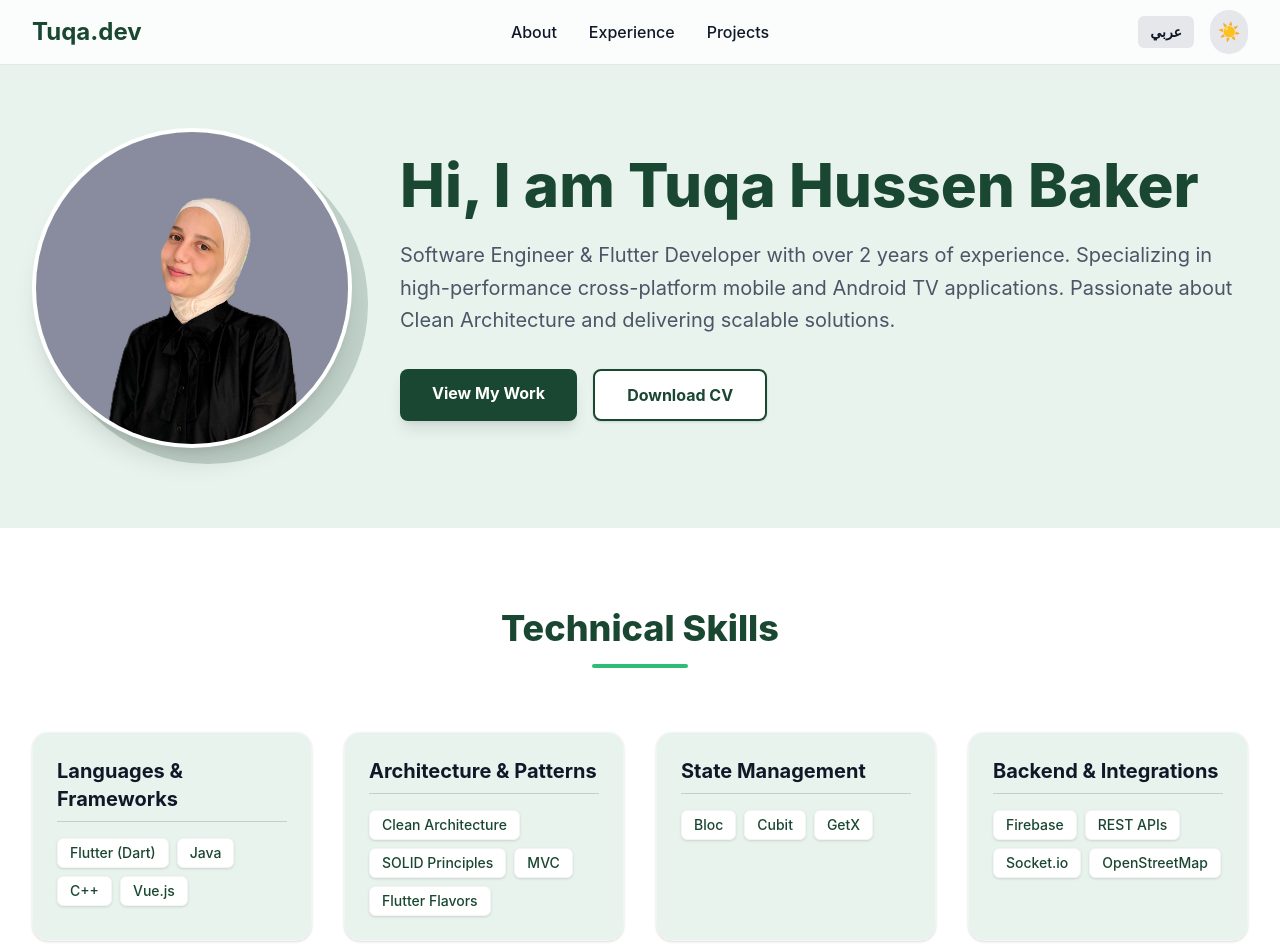
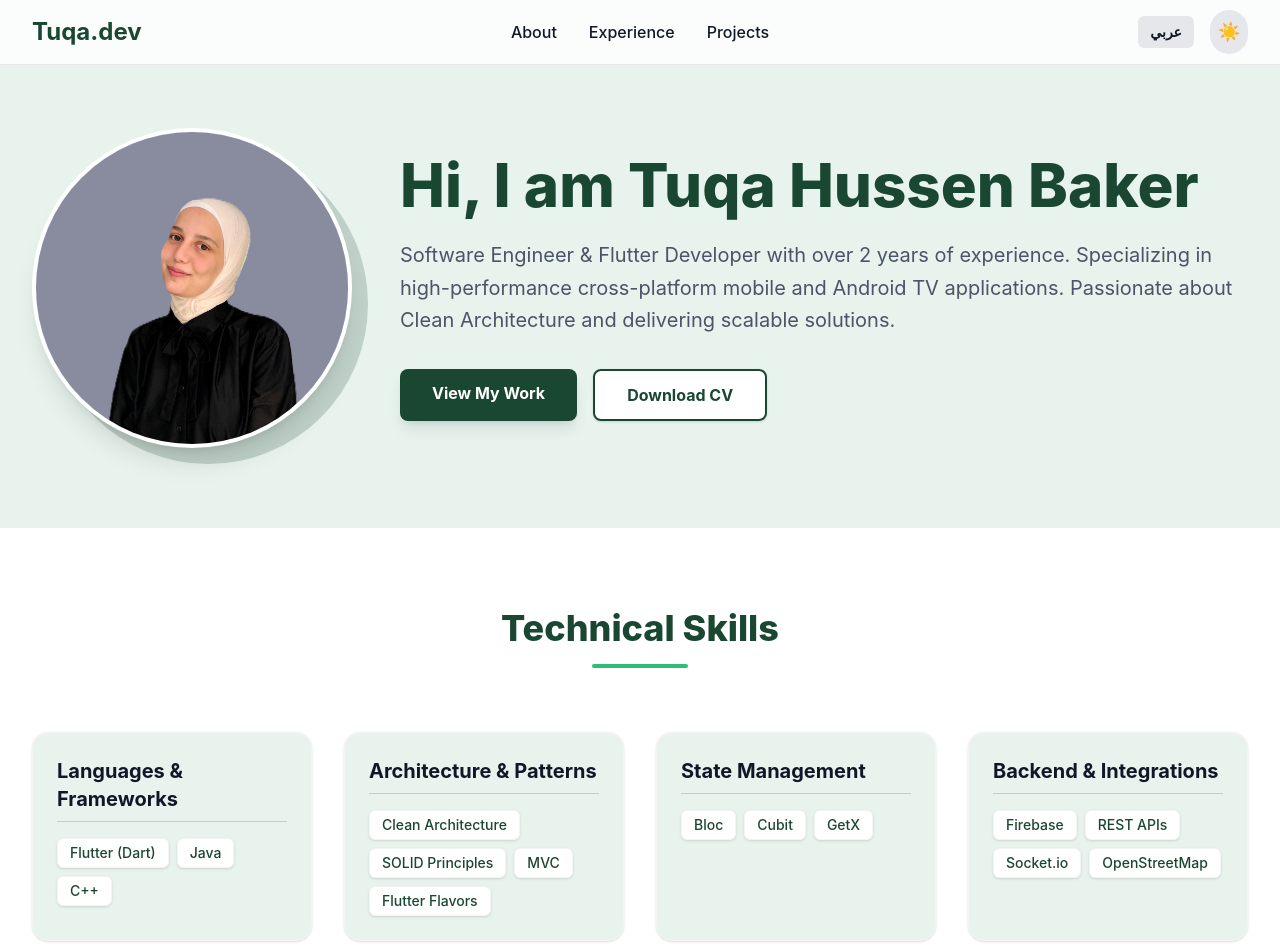
Before and after one commit to TuqaBakr/tuqa-portfolio, a Vue app: page / in a window 1280 px wide. Shown: the top 952 px of the page. Built offline with nearby package versions, Linux system fonts and the light colour scheme.

Commit message:
Fixed missing image paths on GitHub Pages

```diff
--- a/src/components/SkillsSection.vue
+++ b/src/components/SkillsSection.vue
@@ -8,7 +8,7 @@ const skillCategories = [
   {
     titleEn: 'Languages & Frameworks',
     titleAr: 'اللغات وإطارات العمل',
-    skills: ['Flutter (Dart)', 'Java', 'C++', 'Vue.js']
+    skills: ['Flutter (Dart)', 'Java', 'C++']
   },
   {
     titleEn: 'Architecture & Patterns',
```
